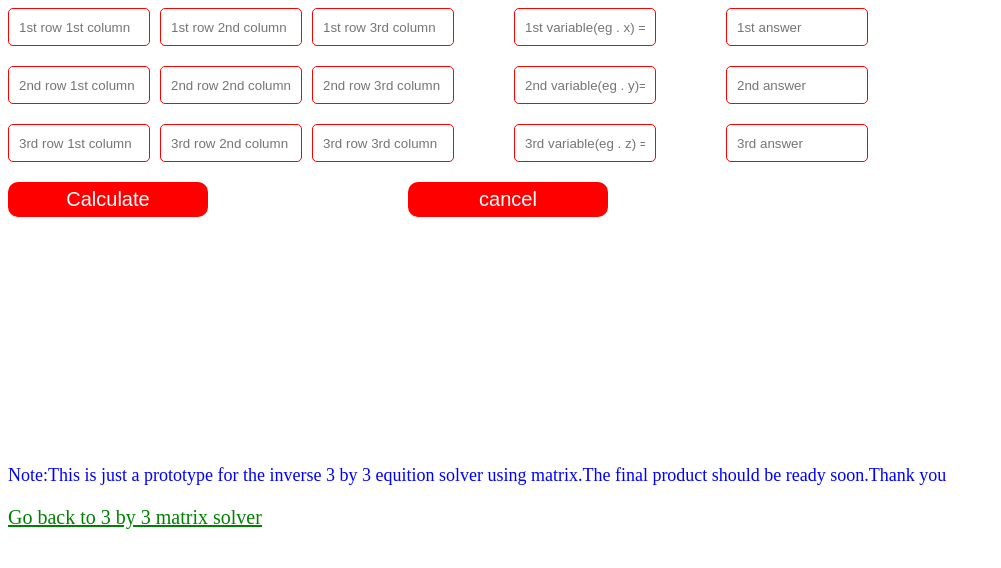
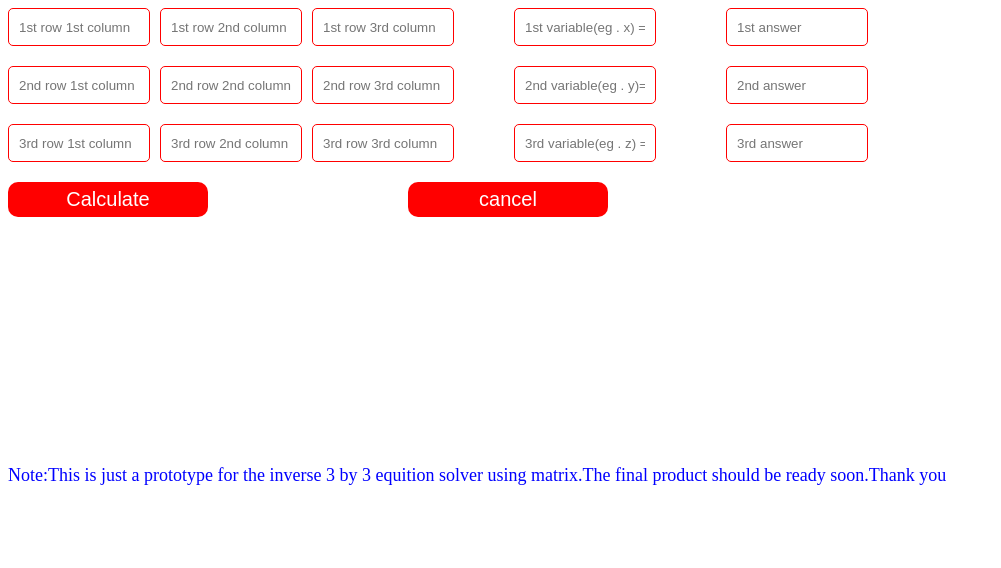
Before and after one commit to macharia78/3-by-3-equation-solver, a plain HTML site: page index.html in a window 1280 px wide. Shown: the whole page, without its empty margins (0-1001 px from the left). Drawn offline with Linux system fonts and the light colour scheme.

Commit message:
Update index.html

```diff
--- a/index.html
+++ b/index.html
@@ -102,7 +102,7 @@
 
 <footer>
   <p class="prototype-messege">Note:This is just a prototype for the inverse 3 by 3 equition  solver using matrix.The final product should be ready soon.Thank you</p>
-  <a href="3 by 3 inverse calculator.html"><p class="three-by-3-matrix-solver">Go back to 3 by 3 matrix solver</p></a>
+
 </footer>
 
 
```
